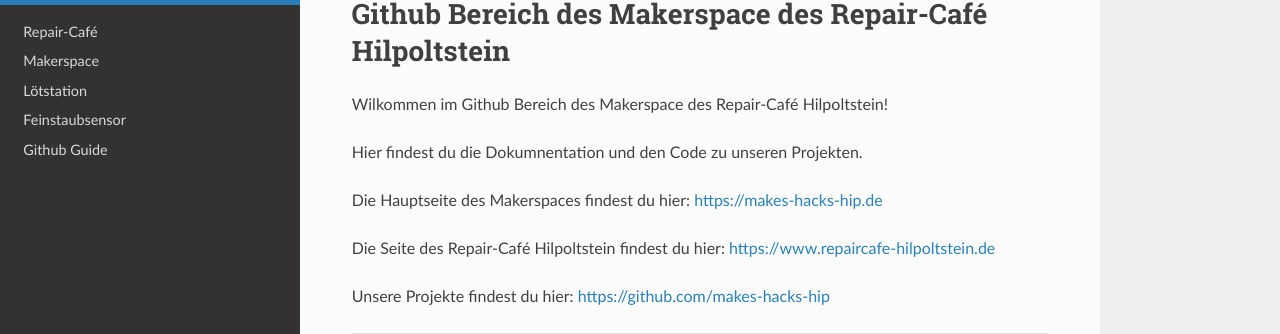
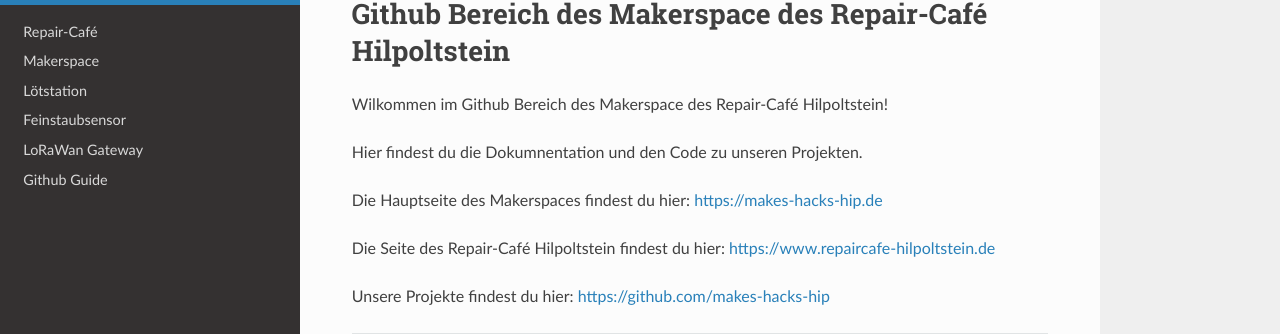
Before and after one commit to makes-hacks-hip/makes-hacks-hip.github.io, an MkDocs documentation site: the page built from docs/index.md, in a window 1280 px wide. Shown: the part 104-438 px from the top of the page. Built offline with MkDocs 1.6.1, drawn with Linux system fonts in a browser that asks for light colours; nearby versions of some CDN libraries.

Commit message:
Link zu LoRaWan Gateway

```diff
--- a/mkdocs.yml
+++ b/mkdocs.yml
@@ -5,6 +5,7 @@
     - Makerspace: https://makes-hacks-hip.de
     - Lötstation: https://makes-hacks-hip.github.io/MakeLoetstation/
     - Feinstaubsensor: https://makes-hacks-hip.github.io/Feinstaubsensor/
+    - LoRaWan Gateway: https://makes-hacks-hip.github.io/LoRaWanGateway/
     - Github Guide: github.md
 theme: readthedocs
 repo_url: https://github.com/makes-hacks-hip/makes-hacks-hip.github.io/
```
